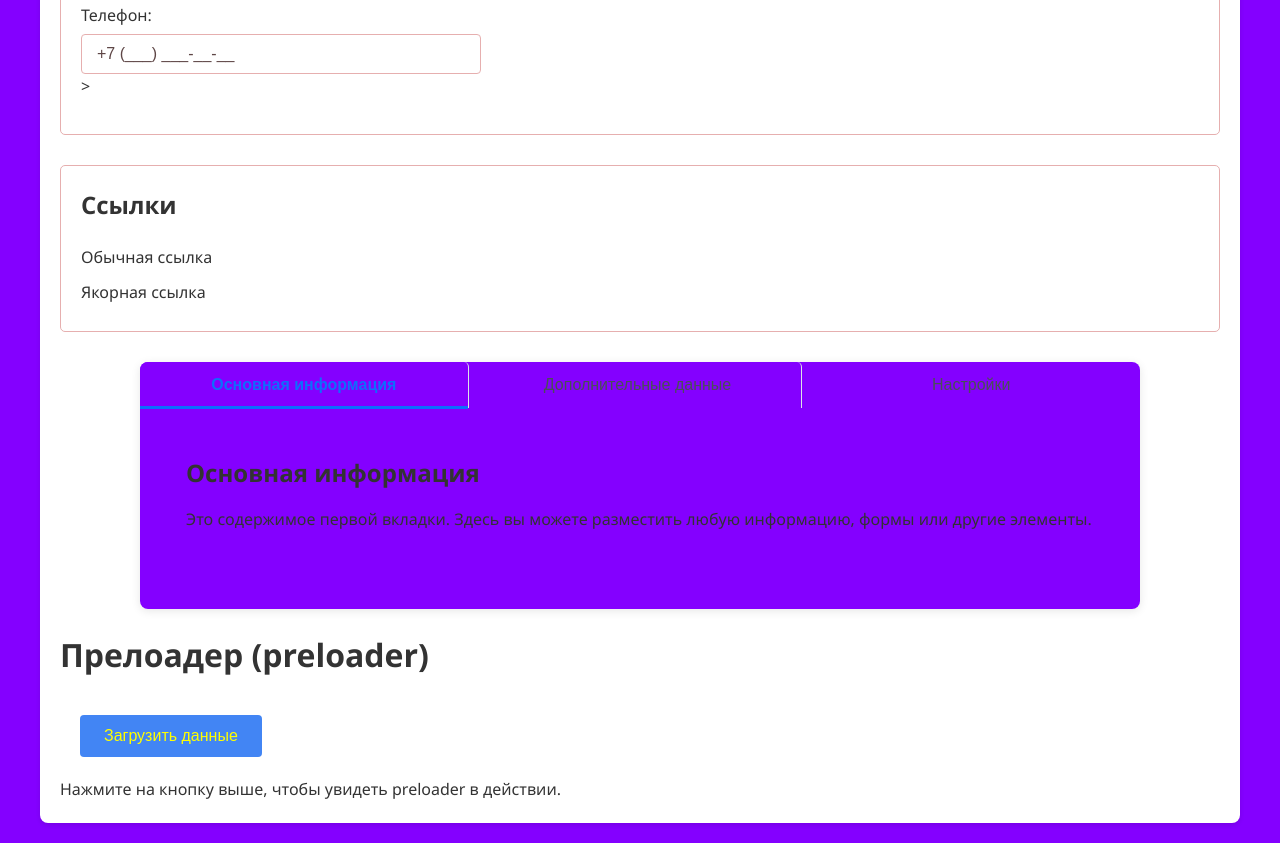
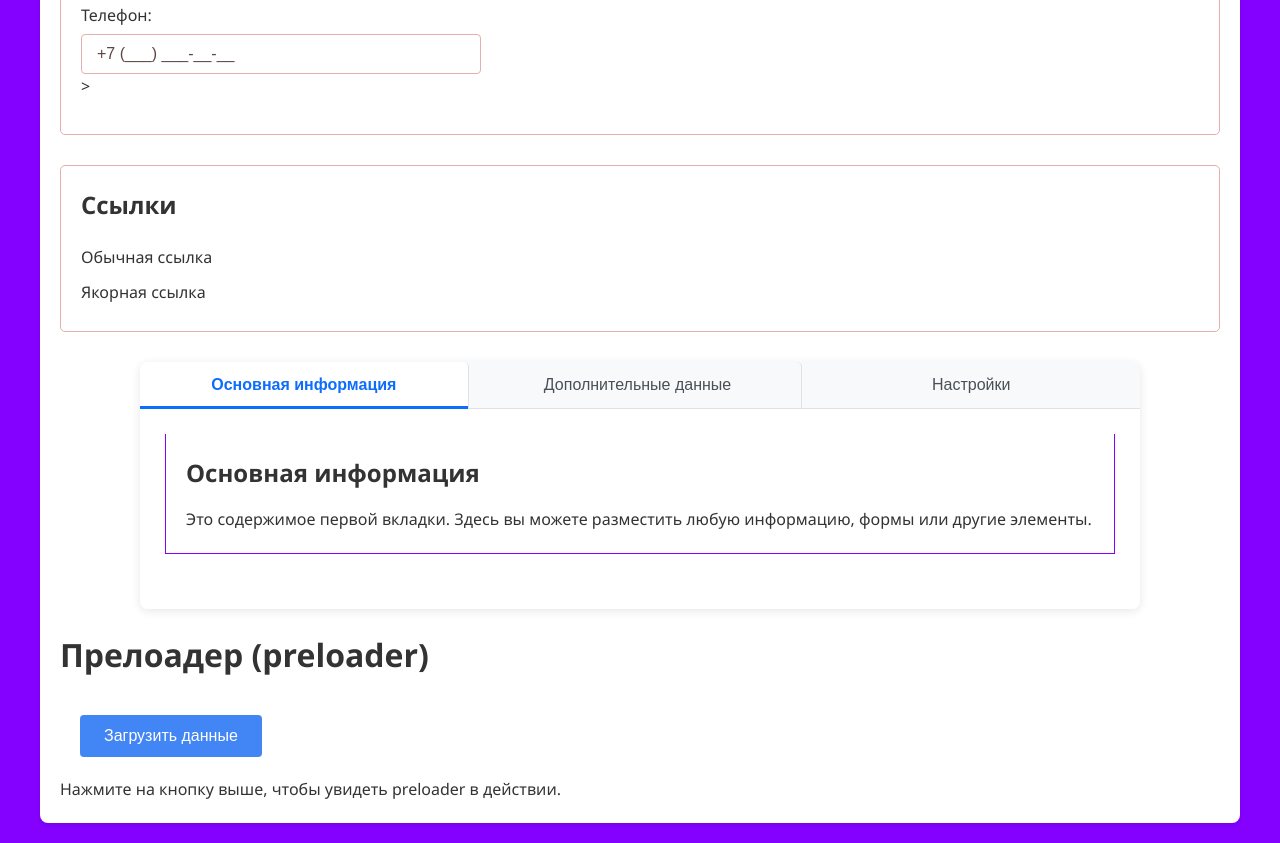
Before and after one commit to Ryngh77/Microb, a plain HTML site: page index.html in a window 1280 px wide. Shown: the part 4789-5632 px from the top of the page. Drawn offline with Linux system fonts and the light colour scheme.

Commit message:
index.html

```diff
--- a/index.html
+++ b/index.html
@@ -381,8 +381,8 @@ document.getElementById('phone').addEventListener('keydown', function(e) {
             /* Стили для заголовков вкладок */
             .tabs-header {
                 display: flex;
-                background: #8400ff;
-                border-bottom: 1px solid #8400ff;
+                background: #f8f9fa;
+                border-bottom: 1px solid #dee2e6;
             }
 
             .tab-btn {
@@ -406,13 +406,13 @@ document.getElementById('phone').addEventListener('keydown', function(e) {
             }
 
             .tab-btn:hover {
-                background: #8400ff;
+                background: #e9ecef;
                 color: #212529;
             }
 
             .tab-btn.active {
                 color: #0d6efd;
-                background: #8400ff;
+                background: #fff;
                 font-weight: 600;
             }
 
@@ -429,7 +429,7 @@ document.getElementById('phone').addEventListener('keydown', function(e) {
             /* Стили для содержимого вкладок */
             .tab-content {
                 padding: 25px;
-                background: #8400ff;
+                background: #fff;
                 min-height: 200px;
             }
 
@@ -455,7 +455,7 @@ document.getElementById('phone').addEventListener('keydown', function(e) {
 
                 .tab-btn {
                     border-right: none;
-                    border-bottom: 1px solid #8400ff;
+                    border-bottom: 1px solid #dee2e6;
                     text-align: left;
                 }
 
@@ -604,7 +604,7 @@ document.getElementById('phone').addEventListener('keydown', function(e) {
             .progress-container {
                 width: 200px;
                 height: 4px;
-                background: #8400ff;
+                background: #e0e0e0;
                 border-radius: 2px;
                 overflow: hidden;
             }
@@ -627,7 +627,7 @@ document.getElementById('phone').addEventListener('keydown', function(e) {
             .load-button {
                 padding: 12px 24px;
                 background: #4285f4;
-                color: yellow;
+                color: white;
                 border: none;
                 border-radius: 4px;
                 font-size: 16px;
```
